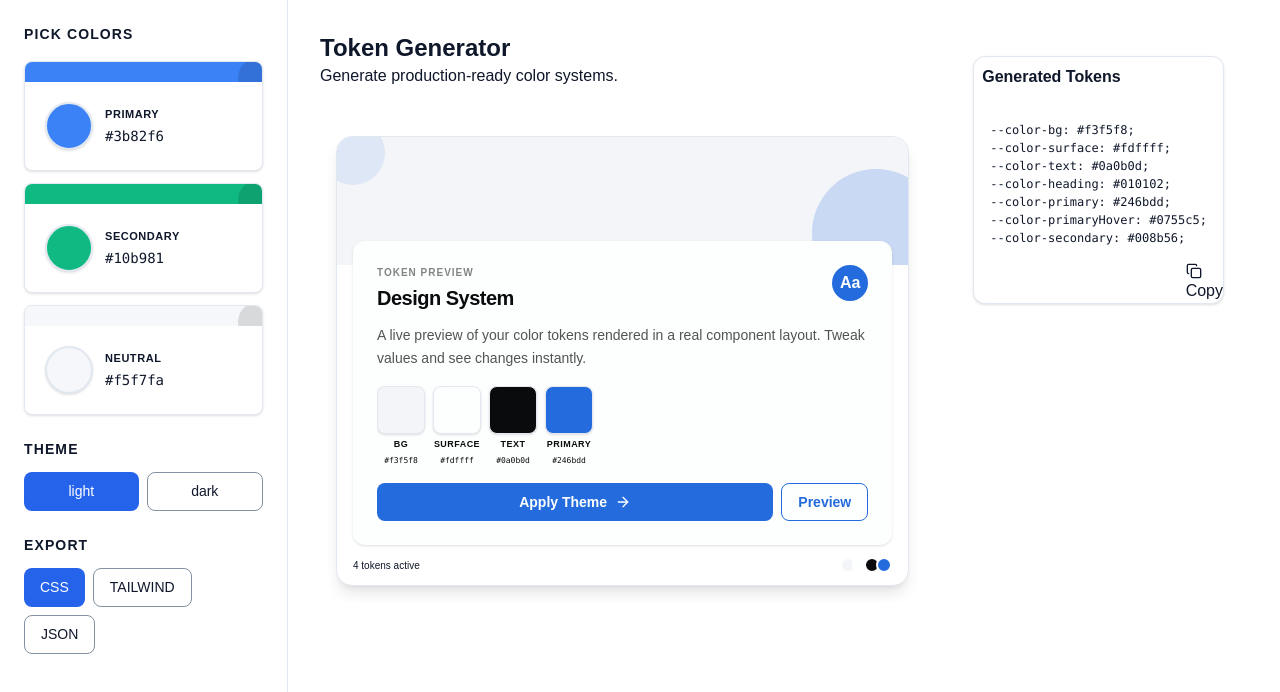
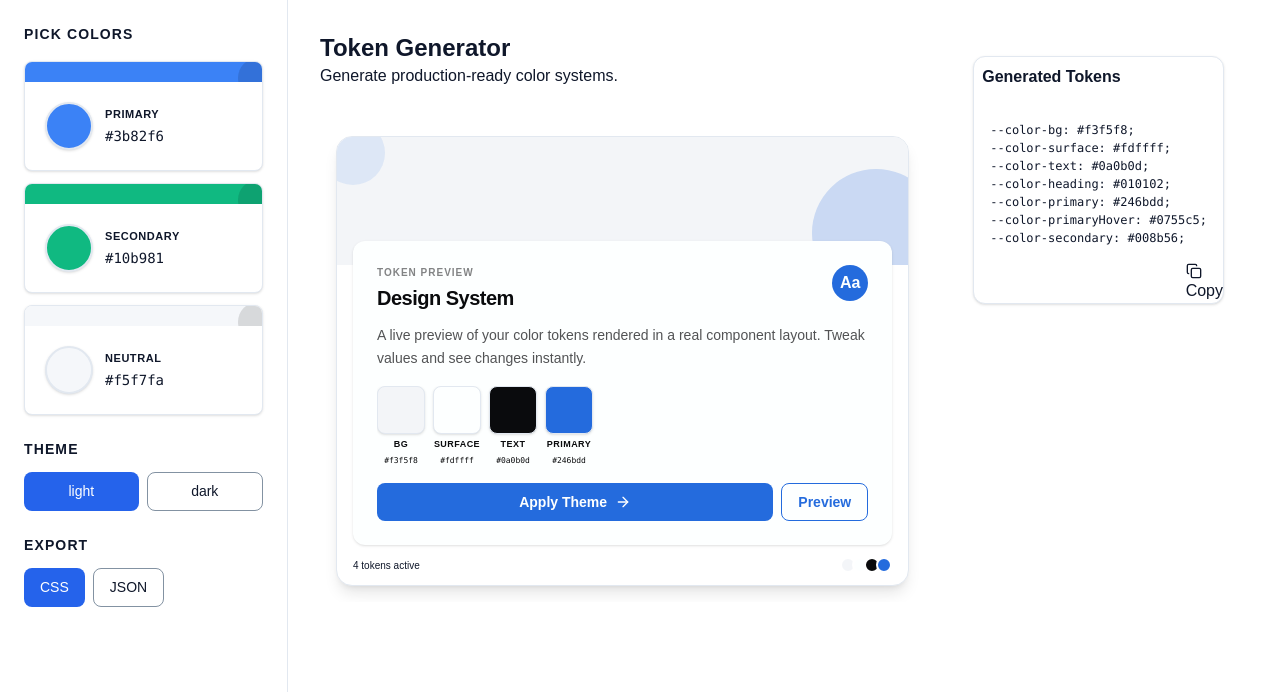
Before and after one commit to codewithshoaib-dev/Semantic-Token-Generator, a React (Vite) app: page / in a window 1280 px wide. Shown: the top 692 px of the page. Built offline with nearby package versions, Linux system fonts and the light colour scheme.

Commit message:
Removed unnecessary Export option

```diff
--- a/src/pages/TokenOutput.tsx
+++ b/src/pages/TokenOutput.tsx
@@ -18,12 +18,6 @@ export function TokenOutput({ tokens, format }: Props) {
 
     if (format === "json") {
       return JSON.stringify(tokens, null, 2)
-    }
-
-    if (format === "tailwind") {
-      return Object.entries(tokens)
-        .map(([k]) => `${k}: "var(--color-${k})"`)
-        .join(",\n")
     }
 
     return ""
--- a/src/pages/generatorPage.tsx
+++ b/src/pages/generatorPage.tsx
@@ -71,7 +71,7 @@ export function GeneratorPage() {
         <div>
           <h3 className="ui-section-title mb-3">Export</h3>
           <div className="flex gap-2 flex-wrap">
-            {(["css", "tailwind", "json"] as const).map((f) => (
+            {(["css",  "json"] as const).map((f) => (
               <button
                 key={f}
                 onClick={() => setFormat(f)}
```
